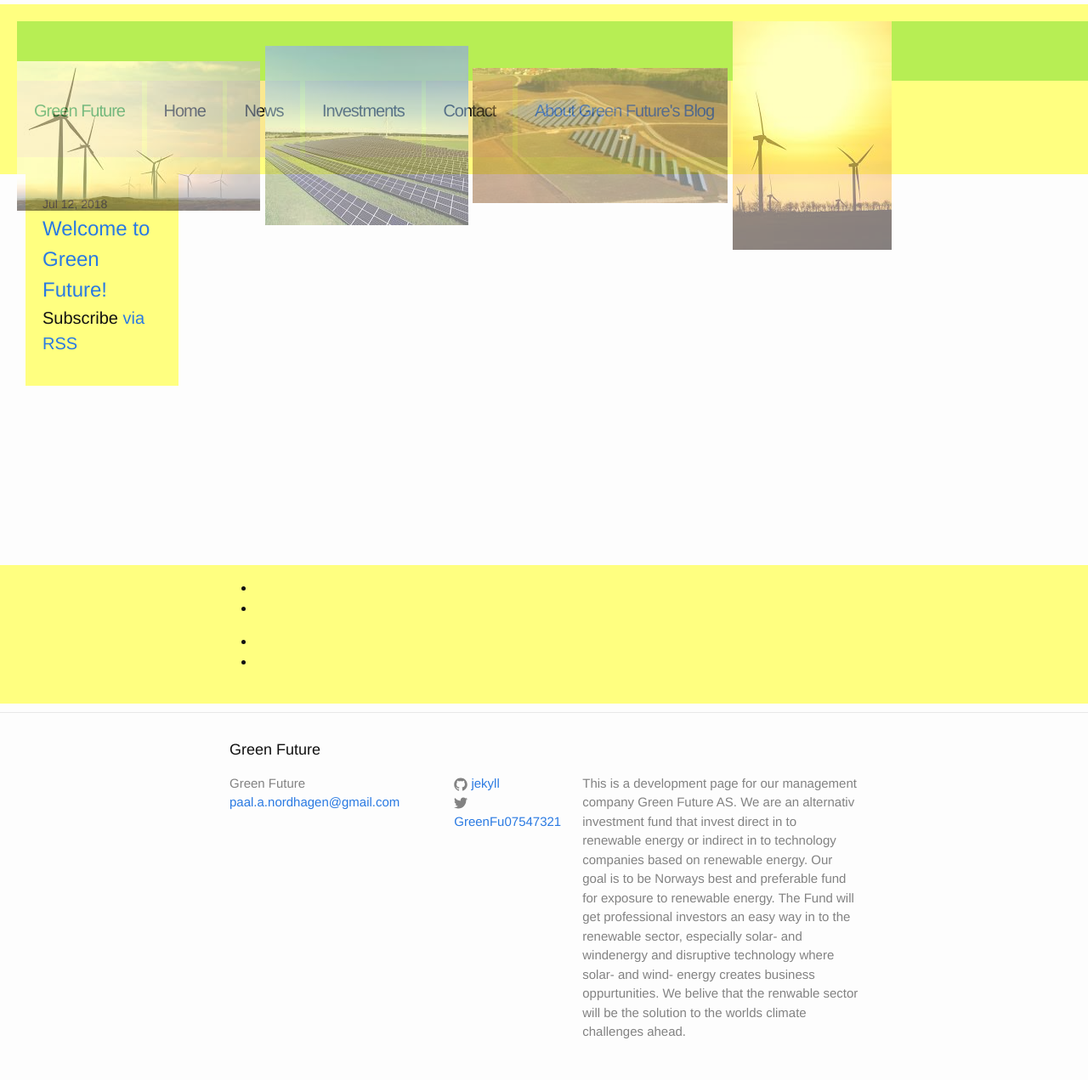
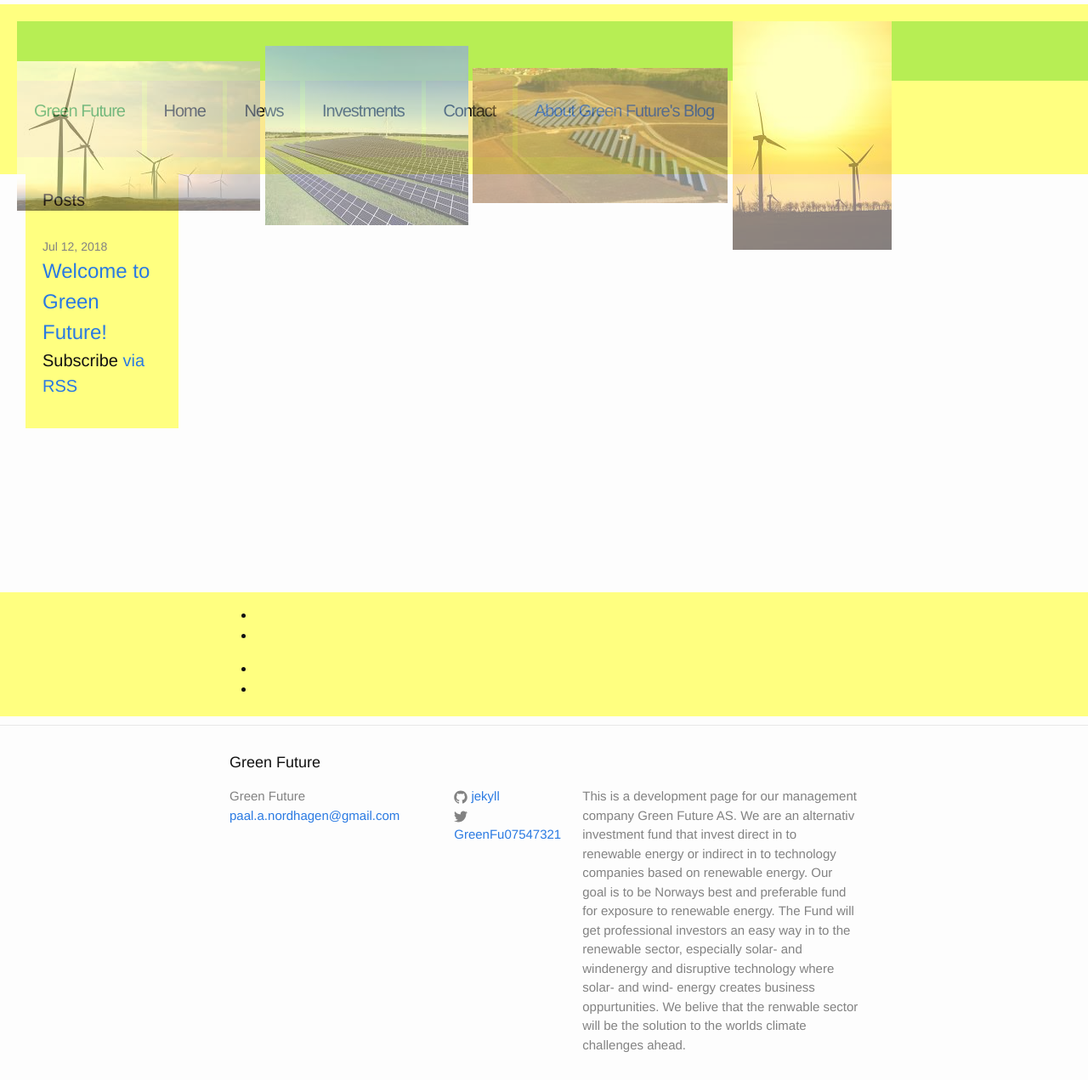
Before and after one commit to Paal-August/Paal-August.github.io, a Jekyll site: the page built from index.html, in a window 1280 px wide. Shown: the whole page at 85% size. Built offline with Jekyll 4.4.1, drawn with Linux system fonts in a browser that asks for light colours.

Commit message:
Update _layout.scss

```diff
--- a/_sass/_layout.scss
+++ b/_sass/_layout.scss
@@ -285,7 +285,7 @@
  */
 
 .home{
-  margin:150px 0 0 0;
+  margin:200px 0 0 0;
   font-size: 20px;
   grid-gap: 1px;
   width:100%;
```
